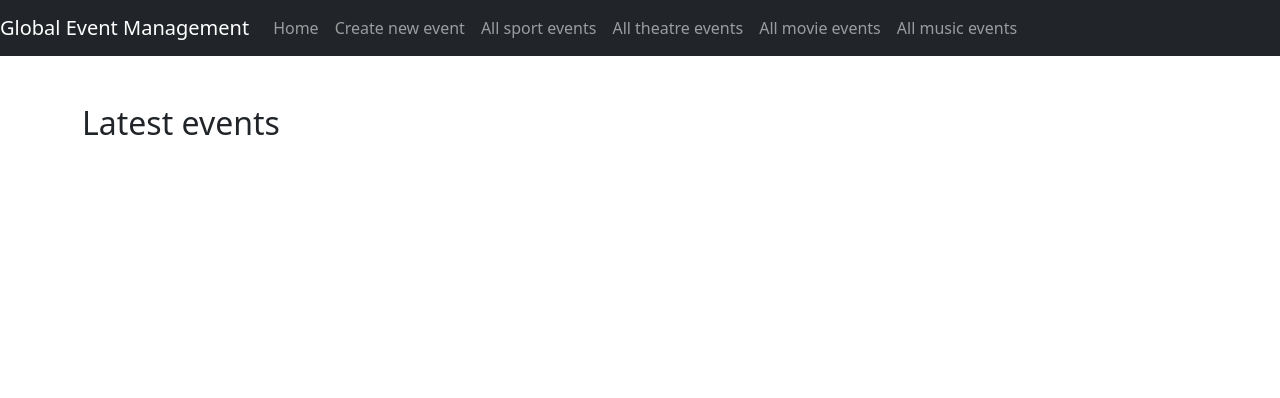
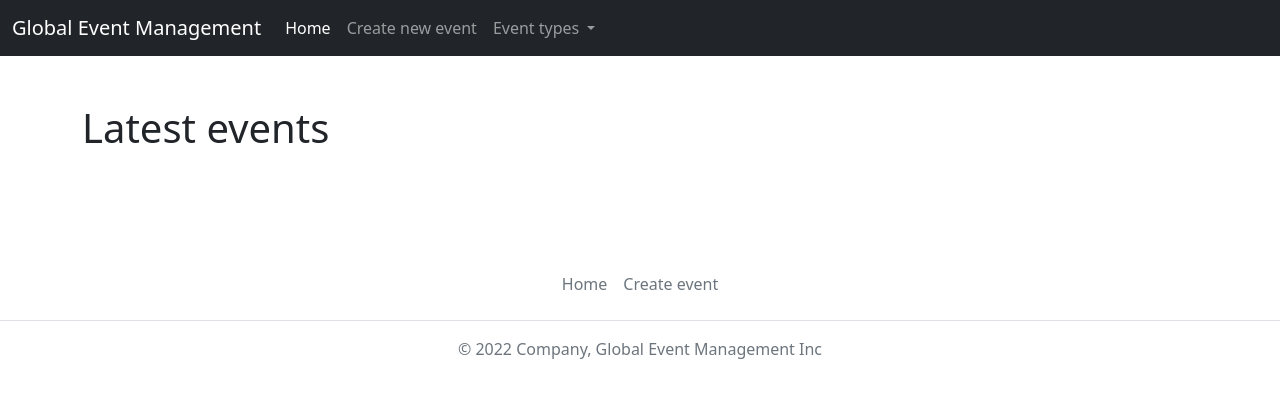
Before and after one commit to KateKatze/BE15_CR13_KateK, a Symfony app: template templates/events/index.html.twig in a window 1280 px wide. Shown: the top 398 px of the page. Run offline with Twig, Linux system fonts and the light colour scheme; the template is opened without the code that fills it, so the values that code supplies are empty; some libraries are stand-ins or nearby versions.

Commit message:
design works

```diff
--- a/src/Form/EventsType.php
+++ b/src/Form/EventsType.php
@@ -22,7 +22,7 @@ class EventsType extends AbstractType
               'attr' => ['class' => 'form-control', 'style' => 'margin-bottom:15px']
           ])
           ->add('time', DateTimeType::class, [
-              'attr' => ['style' => 'margin-bottom:15px']
+              'attr' => ['style' => 'margin-bottom:15px; margin: 10px; padding: 10px;']
           ])
           ->add('description', TextType::class, [
             'attr' => ['class' => 'form-control', 'style' => 'margin-bottom:15px']
@@ -51,7 +51,7 @@ class EventsType extends AbstractType
           ])
           ->add('save', SubmitType::class, [
               'label' => 'Create event',
-              'attr' => ['class' => 'btn-primary', 'style' => 'margin-bottom:15px']
+              'attr' => ['class' => 'btn btn-primary mt-3', 'style' => 'margin-bottom:15px']
           ]);
   }
 
--- a/templates/base.html.twig
+++ b/templates/base.html.twig
@@ -4,39 +4,20 @@
        <meta charset="UTF-8">
        <title>{% block title %}Vienna Events{% endblock %}</title>
        {% block stylesheets %}{% endblock %}
-     <link href="https://cdn.jsdelivr.net/npm/bootstrap@5.0.2/dist/css/bootstrap.min.css" rel="stylesheet" integrity="sha384-EVSTQN3/azprG1Anm3QDgpJLIm9Nao0Yz1ztcQTwFspd3yD65VohhpuuCOmLASjC" crossorigin="anonymous">
-      <script src="https://cdn.jsdelivr.net/npm/bootstrap@5.0.2/dist/js/bootstrap.bundle.min.js" integrity="sha384-MrcW6ZMFYlzcLA8Nl+NtUVF0sA7MsXsP1UyJoMp4YLEuNSfAP+JcXn/tWtIaxVXM" crossorigin="anonymous"></script>
+        {# Bootstrap CSS #}
+        <link href="https://cdn.jsdelivr.net/npm/bootstrap@5.1.3/dist/css/bootstrap.min.css" rel="stylesheet" integrity="sha384-1BmE4kWBq78iYhFldvKuhfTAU6auU8tT94WrHftjDbrCEXSU1oBoqyl2QvZ6jIW3" crossorigin="anonymous">
    </head>
    <body>
-        <nav class="navbar navbar-expand-lg navbar-dark bg-dark">
-           <a class="navbar-brand" href="/">Global Event Management</a>
-           <button class="navbar-toggler" type="button" data-toggle="collapse" data-target="#navbarSupportedContent" aria-controls="navbarSupportedContent" aria-expanded="false" aria-label="Toggle navigation">
-               <span class="navbar-toggler-icon"></span>
-           </button>
-           <div class="collapse navbar-collapse" id="navbarSupportedContent">
-               <ul class="navbar-nav mr-auto">
-                   <li class="nav-item active">
-                       <a class="nav-link" href="/">Home</a>
-                   </li>
-                   <li class="nav-item">
-                       <a class="nav-link" href="/create">Create new event</a>
-                   </li>
-                   <li class="nav-item">
-                       <a class="nav-link" href="/eventtype/sport">All sport events</a>
-                   </li>
-                   <li class="nav-item">
-                       <a class="nav-link" href="/eventtype/theatre">All theatre events</a>
-                   </li>
-                   <li class="nav-item">
-                       <a class="nav-link" href="/eventtype/movie">All movie events</a>
-                   </li>
-                   <li class="nav-item">
-                       <a class="nav-link" href="/eventtype/music">All music events</a>
-                   </li>
-               </ul>
-           </div>
-       </nav>
-       {% block body %}{% endblock %}
-       {% block javascripts %}{% endblock %}
+        {# Navbar included #}
+        {% include "components/navbar.html.twig" %}
+
+        {# Body part (will be overwritten on another pages) #}
+        {% block body %}{% endblock %}
+
+        {# Footer #}
+        {% include "components/footer.html.twig" %}
+
+        {# Bootstrap JS #}
+        <script src="https://cdn.jsdelivr.net/npm/bootstrap@5.1.3/dist/js/bootstrap.bundle.min.js" integrity="sha384-ka7Sk0Gln4gmtz2MlQnikT1wXgYsOg+OMhuP+IlRH9sENBO0LRn5q+8nbTov4+1p" crossorigin="anonymous"></script>
    </body>
 </html>
--- /dev/null
+++ b/templates/components/footer.html.twig
@@ -0,0 +1,8 @@
+{# Footer #}
+        <footer class="py-3 my-4">
+        <ul class="nav justify-content-center border-bottom pb-3 mb-3">
+        <li class="nav-item"><a href="/" class="nav-link px-2 text-muted">Home</a></li>
+        <li class="nav-item"><a href="/create" class="nav-link px-2 text-muted">Create event</a></li>
+        </ul>
+        <p class="text-center text-muted">© 2022 Company, Global Event Management Inc</p>
+        </footer>
--- /dev/null
+++ b/templates/components/navbar.html.twig
@@ -0,0 +1,30 @@
+{# Navbar #}
+        <nav class="navbar navbar-expand-lg navbar-dark bg-dark">
+        <div class="container-fluid">
+            <a class="navbar-brand" href="/">Global Event Management</a>
+            <button class="navbar-toggler" type="button" data-bs-toggle="collapse" data-bs-target="#navbarSupportedContent" aria-controls="navbarSupportedContent" aria-expanded="false" aria-label="Toggle navigation">
+            <span class="navbar-toggler-icon"></span>
+            </button>
+            <div class="collapse navbar-collapse" id="navbarSupportedContent">
+            <ul class="navbar-nav me-auto mb-2 mb-lg-0">
+                <li class="nav-item">
+                <a class="nav-link active" aria-current="page" href="/">Home</a>
+                </li>
+                <li class="nav-item">
+                <a class="nav-link" href="/create">Create new event</a>
+                </li>
+                <li class="nav-item dropdown">
+                <a class="nav-link dropdown-toggle" href="#" id="navbarDropdown" role="button" data-bs-toggle="dropdown" aria-expanded="false">
+                    Event types
+                </a>
+                <ul class="dropdown-menu" aria-labelledby="navbarDropdown">
+                    <li><a class="dropdown-item" href="/eventtype/sport">All sport events</a></li>
+                    <li><a class="dropdown-item" href="/eventtype/theatre">All theatre events</a></li>
+                    <li><a class="dropdown-item" href="/eventtype/movie">All movie events</a></li>
+                    <li><a class="dropdown-item" href="/eventtype/music">All music events</a></li>
+                </ul>
+                </li>
+            </ul>
+            </div>
+        </div>
+        </nav>
--- a/templates/events/create.html.twig
+++ b/templates/events/create.html.twig
@@ -1,7 +1,8 @@
 {% extends 'base.html.twig' %}
+{% block title %}Create event{% endblock %}
 {% block body %}
 <div class="container mt-5 mb-5">
-<h2 class="page-header">Add Todo</h2>
+    <h1 class="mt-5 mb-5">Create event</h1>
    {{form_start(form)}}
    {{form_widget(form)}}
    {{form_end(form)}}
--- a/templates/events/edit.html.twig
+++ b/templates/events/edit.html.twig
@@ -1,4 +1,5 @@
 {% extends 'base.html.twig' %}
+{% block title %}Edit event{% endblock %}
 {% block body %}
 <div class="container mt-5 mb-5">
    <h2 class="page-header">Edit event information</h2>
--- a/templates/events/index.html.twig
+++ b/templates/events/index.html.twig
@@ -1,4 +1,5 @@
 {% extends 'base.html.twig' %}
+{% block title %}Events{% endblock %}
 {% block body %}
     {% for message in app.flashes('notice') %}
    <div class="alert alert-success">
@@ -7,27 +8,33 @@
     {% endfor %}
 
    <div class="container mt-5 mb-5">
-    <h2 class="page-header mb-5"> Latest events </h2>
+    <h1 class="page-header mb-5"> Latest events </h1>
     <div class="row" style="margin: 0 auto;">
     {% for event in events %}
-        <div class="card p-0 me-4 mb-3" style="width: 18rem;">
-        <img src="{{event.image}}" class="card-img-top" alt="{{event.image}}">
+
+        <div class="card col-lg-4 col-md-6 col-sm-12 p-0 mb-3 me-4" style="width: 18rem;">
+        <img src="{{event.image}}" class="card-img-top img-fluid" alt="{{event.image}}">
+
         <div class="card-body">
-        <p class="card-text">{{event.name}}</p>
-        <p class="card-text">{{event.time|date()}}</p>
-        <p class="card-text">{{event.description}}</p>
-        <p class="card-text">{{event.capacity}}</p>
-        <p class="card-text">Contact us:</p>
-        <p class="card-text">{{event.email}}</p>
-        <p class="card-text">{{event.phone}}</p>
-        <p class="card-text">{{event.address}}</p>
-        <p class="card-text"><a href="{{event.url}}">Website</a></p>
+        <h5 class="card-title">{{event.name}}</h5>
+        <p class="card-text">Date: {{event.time|date()}}</p>
         </div>
+
+        <ul class="list-group list-group-flush">
+        <li class="list-group-item">{{event.description}}</li>
+        <li class="list-group-item">Capacity: {{event.capacity}} people</li>
+        <li class="list-group-item">Contact us: {{event.email}}</li>
+        <li class="list-group-item">Mobile: {{event.phone}}</li>
+        <li class="list-group-item">Address: {{event.address}}</li>
+        <li class="list-group-item"><a href="{{event.url}}" class="btn btn-secondary">Visit Website</a></li>
+        </ul>
+
         <div class="card-footer">
-        <a href="/details/{{event.id}}" class="btn btn-success">Details</a>
-        <a href="/edit/{{event.id}}" class="btn btn-default">Edit</a>
+        <a href="/details/{{event.id}}" class="btn btn-primary">Details</a>
+        <a href="/edit/{{event.id}}" class="btn btn-warning">Edit</a>
         <a href="/delete/{{event.id}}" class="btn btn-danger">Delete</a>
         </div>
+
         </div>
     {% endfor %}
     </div>
```
Also changed, not shown: templates/events/delete.html.twig (+9 -0 lines), templates/events/details.html.twig (+7 -2 lines), templates/events/eventtype.html.twig (+7 -3 lines).
